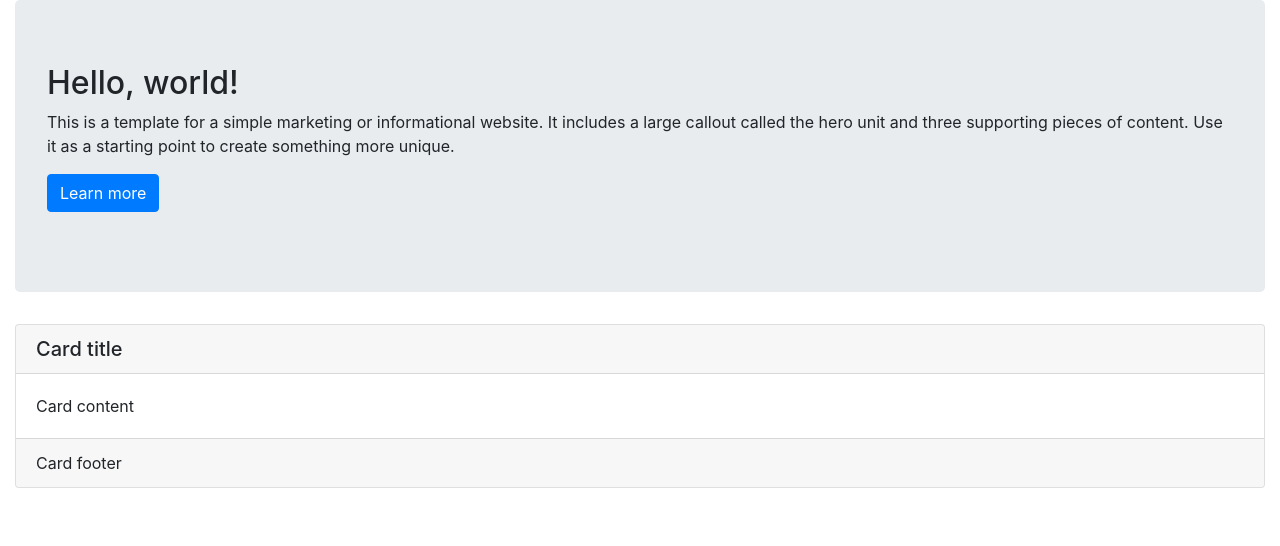
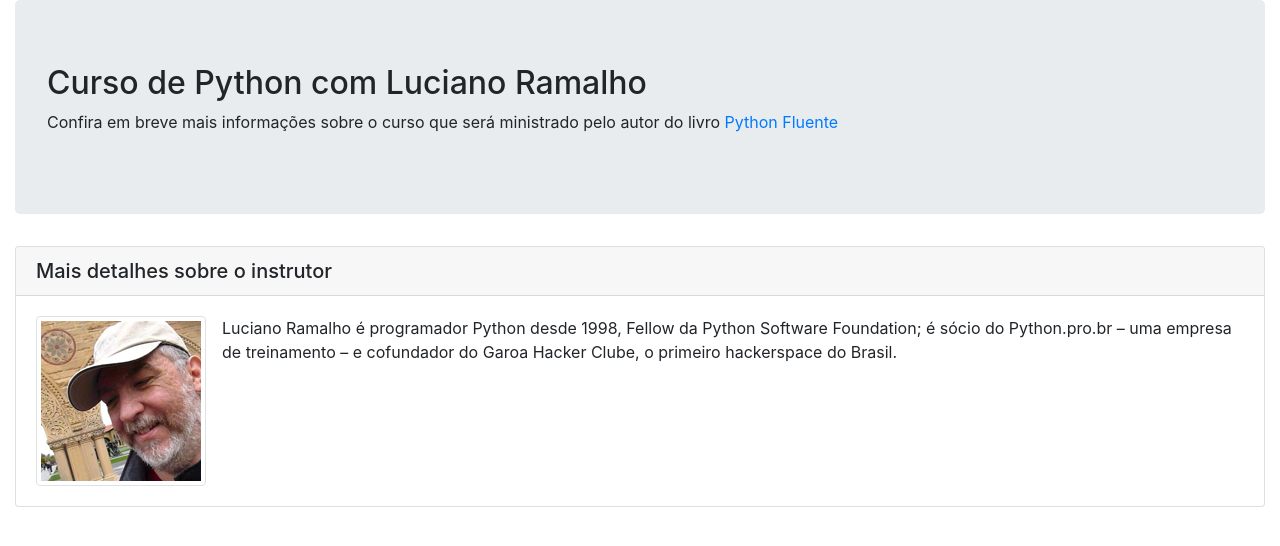
Before and after one commit to Marcio-Souza/curso-django, a Django app: page / in a window 1280 px wide. Shown: the part 56-602 px from the top of the page. Run offline with Django 3.2, Linux system fonts and the light colour scheme; some libraries are stand-ins or nearby versions.

Commit message:
Changed text in landing page
close #72

```diff
--- a/pypro/base/templates/base/home.html
+++ b/pypro/base/templates/base/home.html
@@ -13,6 +13,7 @@
 
     <link href="{% static 'css/bootstrap.min.css' %}" rel="stylesheet">
     <link href="{% static 'css/style.css' %}" rel="stylesheet">
+    <link rel="icon" type="img/png" href="{% static 'img/favicon.png' %}">
 
     <script src="{% static 'js/jquery.min.js' %}"></script>
     <script src="{% static 'js/bootstrap.min.js' %}"></script>
@@ -38,30 +39,28 @@
         <div class="col-md-12">
             <div class="jumbotron">
                 <h2>
-                    Hello, world!
+                    Curso de Python com Luciano Ramalho
                 </h2>
                 <p>
-                    This is a template for a simple marketing or informational website. It includes a large callout
-                    called the hero unit and three supporting pieces of content. Use it as a starting point to create
-                    something more unique.
-                </p>
-                <p>
-                    <a class="btn btn-primary btn-large" href="#">Learn more</a>
+                    Confira em breve mais informações sobre o curso que será ministrado pelo autor
+                    do livro <a href="https://novatec.com.br/livros/pythonfluente/" target="_blank">Python Fluente</a>
+
                 </p>
             </div>
             <div class="row">
                 <div class="col-md-12">
                     <div class="card">
                         <h5 class="card-header">
-                            Card title
+                            Mais detalhes sobre o instrutor
                         </h5>
                         <div class="card-body">
                             <p class="card-text">
-                                Card content
+                                <img src="{% static 'img/luciano-ramalho.png' %}"
+                                     alt="Foto Luciano Ramalho" class="img-thumbnail float-left mr-3">
+                                Luciano Ramalho é programador Python desde 1998, Fellow da Python Software Foundation;
+                                é sócio do Python.pro.br – uma empresa de treinamento –
+                                e cofundador do Garoa Hacker Clube, o primeiro hackerspace do Brasil.
                             </p>
-                        </div>
-                        <div class="card-footer">
-                            Card footer
                         </div>
                     </div>
                 </div>
--- a/pypro/urls.py
+++ b/pypro/urls.py
@@ -14,13 +14,14 @@ Including another URLconf
     2. Add a URL to urlpatterns:  path('blog/', include('blog.urls'))
 """
 from django.conf import settings
+from django.conf.urls.static import static
 from django.contrib import admin
 from django.urls import path, include
 
 urlpatterns = [
     path('admin/', admin.site.urls),
     path('', include('pypro.base.urls')),
-]
+] + static(settings.STATIC_URL, document_root=settings.STATIC_ROOT)
 if settings.DEBUG:
     import debug_toolbar
 
```
Also changed, not shown: pypro/base/static/img/favicon.png (added), pypro/base/static/img/luciano-ramalho.png (added).
